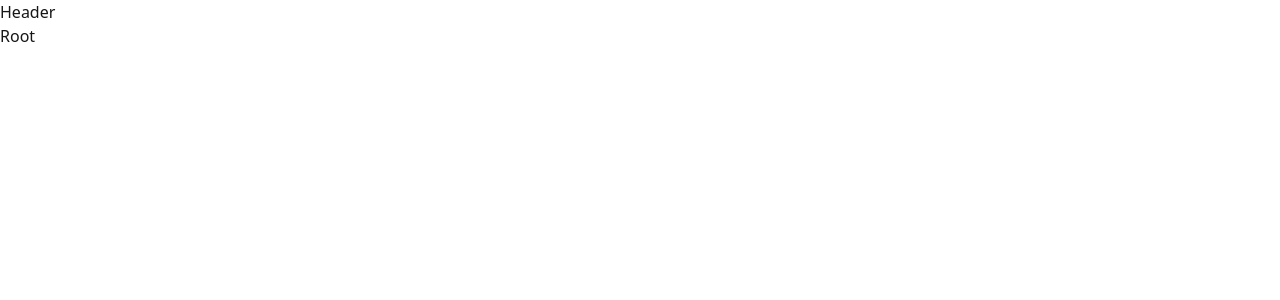
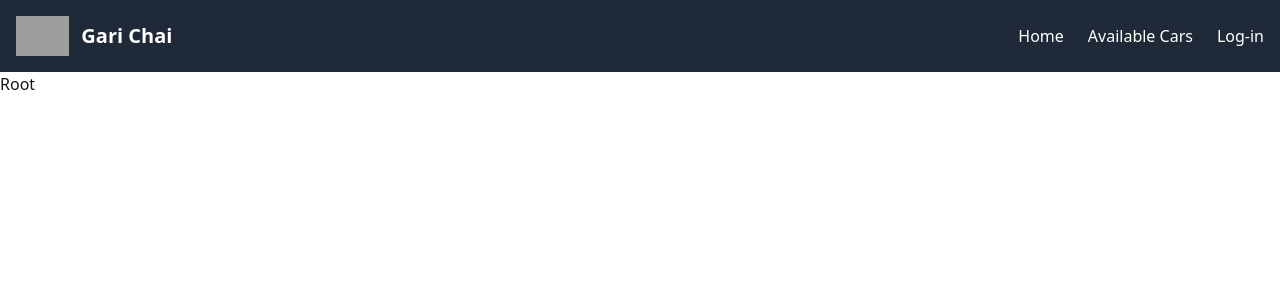
Before and after one commit to Raiyan27/Car-rental-website, a React (Vite) app: page / in a window 1280 px wide. Shown: the top 300 px of the page. Built offline with nearby package versions, Linux system fonts and the light colour scheme; grey boxes are pictures that could not be loaded.

Commit message:
header added

```diff
--- a/src/assets/components/Header.jsx
+++ b/src/assets/components/Header.jsx
@@ -1,7 +1,108 @@
-import React from "react";
+import { useState } from "react";
+import { Link } from "react-router-dom";
 
 const Header = () => {
-  return <div>Header</div>;
+  const [isOpen, setIsOpen] = useState(false);
+
+  const user = false;
+
+  const toggleMenu = () => setIsOpen(!isOpen);
+
+  return (
+    <header className="bg-gray-800 text-white sticky top-0 z-50">
+      <nav className="container mx-auto flex items-center justify-between p-4">
+        <div className="flex items-center">
+          <img src="/logo.png" alt="Logo" className="h-10 mr-3" />
+          <h1 className="text-xl font-bold">Gari Chai</h1>
+        </div>
+
+        <div className="hidden md:flex space-x-6">
+          <Link to="/" className="hover:text-green-400">
+            Home
+          </Link>
+          <Link to="/available-cars" className="hover:text-green-400">
+            Available Cars
+          </Link>
+          {user ? (
+            <>
+              <Link to="/add-car" className="hover:text-green-400">
+                Add Car
+              </Link>
+              <Link to="/my-cars" className="hover:text-green-400">
+                My Cars
+              </Link>
+              <Link to="/my-bookings" className="hover:text-green-400">
+                My Bookings
+              </Link>
+              <button className="hover:text-red-500">Logout</button>
+            </>
+          ) : (
+            <Link to="/login" className="hover:text-green-400">
+              Log-in
+            </Link>
+          )}
+        </div>
+
+        <button
+          className="md:hidden text-2xl focus:outline-none"
+          onClick={toggleMenu}
+        >
+          &#9776;
+        </button>
+
+        {isOpen && (
+          <div className="absolute top-full right-0 bg-gray-800 w-full md:hidden flex flex-col items-center space-y-4 py-4">
+            <Link to="/" className="hover:text-green-400" onClick={toggleMenu}>
+              Home
+            </Link>
+            <Link
+              to="/available-cars"
+              className="hover:text-green-400"
+              onClick={toggleMenu}
+            >
+              Available Cars
+            </Link>
+            {user ? (
+              <>
+                <Link
+                  to="/add-car"
+                  className="hover:text-green-400"
+                  onClick={toggleMenu}
+                >
+                  Add Car
+                </Link>
+                <Link
+                  to="/my-cars"
+                  className="hover:text-green-400"
+                  onClick={toggleMenu}
+                >
+                  My Cars
+                </Link>
+                <Link
+                  to="/my-bookings"
+                  className="hover:text-green-400"
+                  onClick={toggleMenu}
+                >
+                  My Bookings
+                </Link>
+                <button className="hover:text-red-500" onClick={toggleMenu}>
+                  Logout
+                </button>
+              </>
+            ) : (
+              <Link
+                to="/login"
+                className="hover:text-green-400"
+                onClick={toggleMenu}
+              >
+                Log-in
+              </Link>
+            )}
+          </div>
+        )}
+      </nav>
+    </header>
+  );
 };
 
 export default Header;
```
Also changed, not shown: src/assets/components/Footer.jsx (added).
